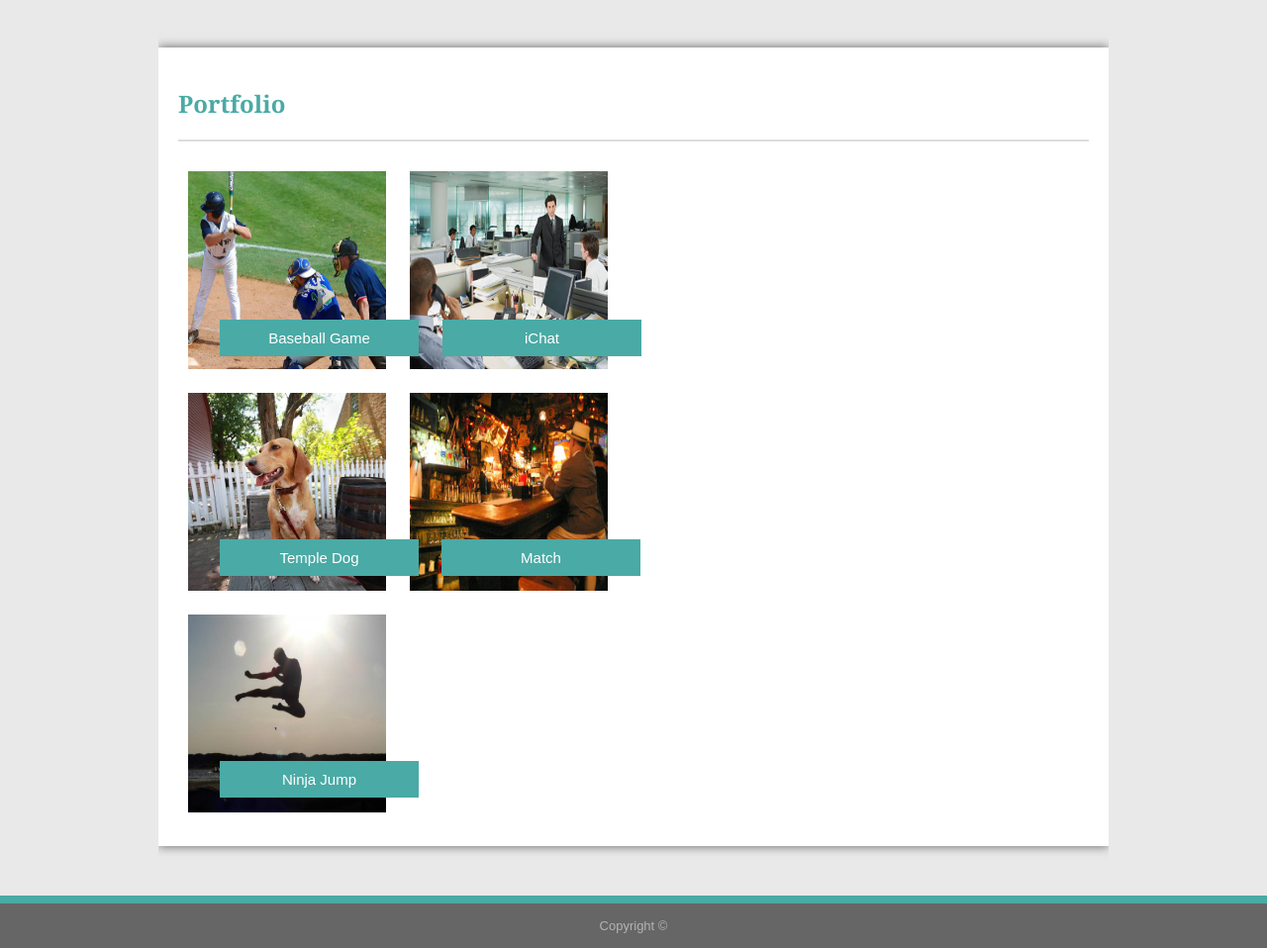
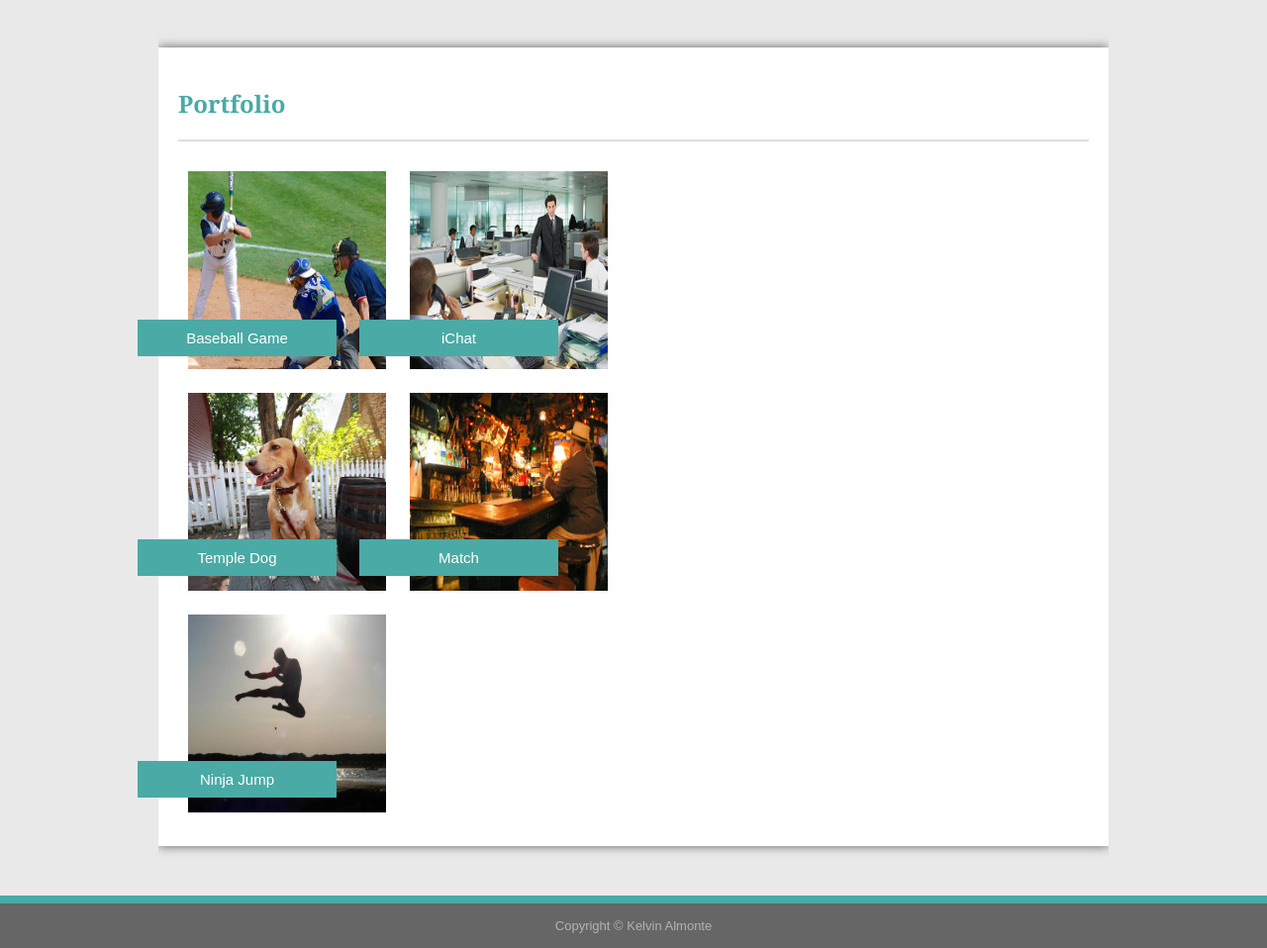
Before and after one commit to kalmontee/Basic-Portfolio, a plain HTML site: page portfolio.html in a window 1280 px wide. Shown: the part 63-1021 px from the top of the page at 99% size. Drawn offline with Linux system fonts and the light colour scheme.

Commit message:
small changes

```diff
--- a/assets/css/style.css
+++ b/assets/css/style.css
@@ -158,11 +158,6 @@ img:hover {
     opacity: 1.0;
 }
 
-/* .projects {
-    overflow: auto;
-    clear: both;
-} */
-
 .heading-project-title {
     position: absolute;
     background-color: #4aaaa5;
@@ -177,27 +172,27 @@ img:hover {
 
 .baseball-game {
     top: 386px;
-    right: 857px;
+    right: 940px;;
 }
 
 .office-img {
     top: 386px;
-    right: 632px;
+    right: 716px;
 }
 
 .dog {
     top: 608px;
-    right: 857px;
+    right: 940px;
 }
 
 .ninja {
     top: 832px;
-    right: 857px;
+    right: 940px;
 }
 
 .nightlife {
     top: 608px;
-    right: 633px;
+    right: 716px;
 }
 
 /********************Footer*******************/
--- a/portfolio.html
+++ b/portfolio.html
@@ -52,7 +52,7 @@
         </div>
     </section>
     <footer>
-        Copyright &copy;
+        Copyright &copy; Kelvin Almonte
     </footer>
 </body>
 
```
Also changed, not shown: contact.html (+1 -1 lines), index.html (+1 -1 lines).
